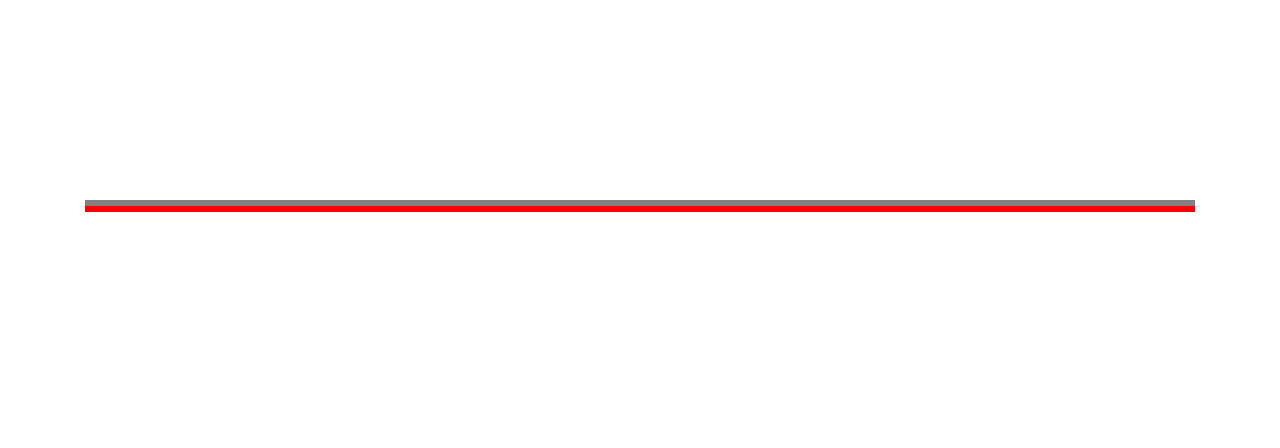
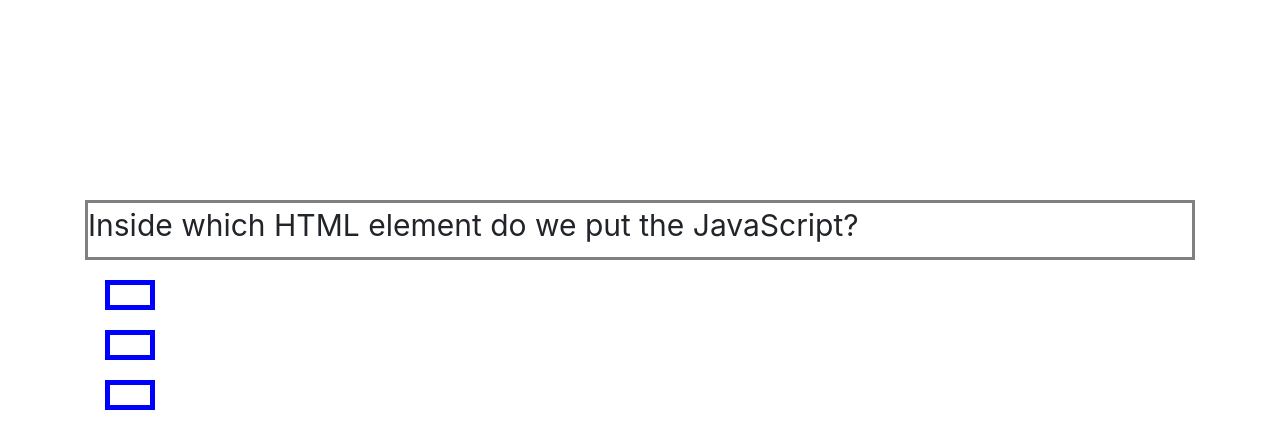
Before and after one commit to TeresaLiuu/CodeQuiz, a plain HTML site: page index.html in a window 1280 px wide. Both pictures are taken after a click on the button "Start Quiz". Drawn offline with nearby package versions, Linux system fonts and the light colour scheme.

Commit message:
quesiton display block

```diff
--- a/index.html
+++ b/index.html
@@ -19,11 +19,11 @@
 
         <button type="button" id="start">Start Quiz</button>
         <div id="quiz">
-            <div id="question"></div>
-            <div id="choices">
-                <div class="choice" id="A" onclick="checkAns('A')"></div>
-                <div class="choice" id="B" onclick="checkAns('B')"></div>
-                <div class="choice" id="C" onclick="checkAns('C')"></div>
+            <div id="question" style="display:none"></div>
+            <div id="choices" >
+                <div class="choice" id="A" onclick="checkAns('A')" style="display: none"></div>
+                <div class="choice" id="B" onclick="checkAns('B')" style="display: none"></div>
+                <div class="choice" id="C" onclick="checkAns('C')" style="display: none"></div>
             </div>
             <div id="timer">
                 <div id="counter"></div>
--- a/script.js
+++ b/script.js
@@ -18,8 +18,10 @@
     startEl.style.display= "none";
     h1Tag.style.display= "none";
     pTag.style.display = "none";
-
-
+    questionEl.style.display="block";
+    choiceA.style.display="block";
+    choiceB.style.display="block";
+    choiceC.style.display="block";
 }
 
 var questions = [
@@ -69,5 +71,5 @@
 
 ]
 
-// need to put questions array to quesiton div
-// then style.display = block
+
+questionEl.innerHTML= questions[0].question;
--- a/style.css
+++ b/style.css
@@ -33,8 +33,15 @@
 
 #question {
     border: 3px solid grey;
+    height: 60px;
+    font-size: 30px;
 }
 
-#choices {
-    border: 3px solid red;
+#A, #B, #C {
+    border: 5px solid blue;
+    display: inline-block;
+    height:30px;
+    width:50px;
+    margin: 20px;
+
 }
```
